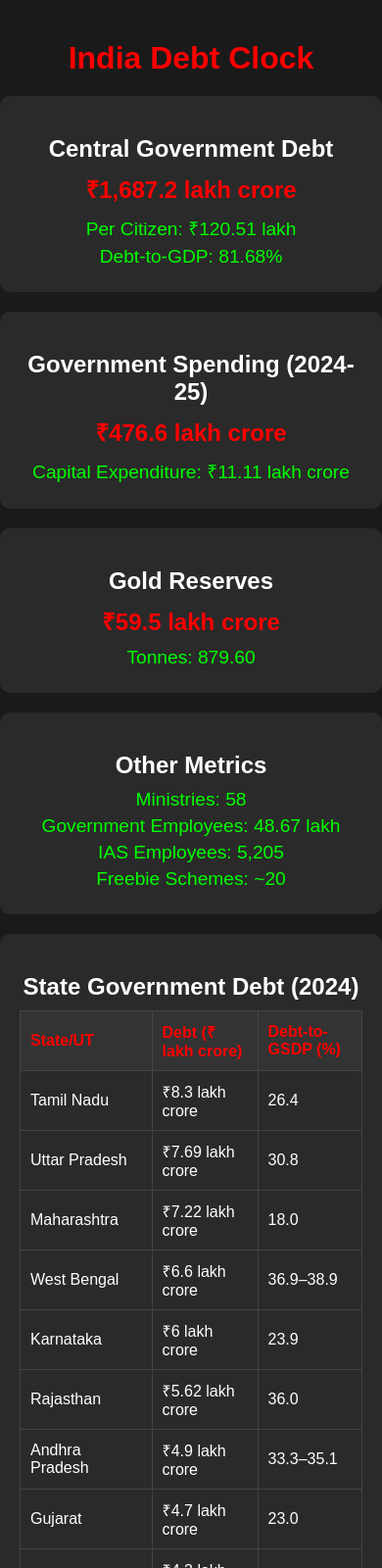
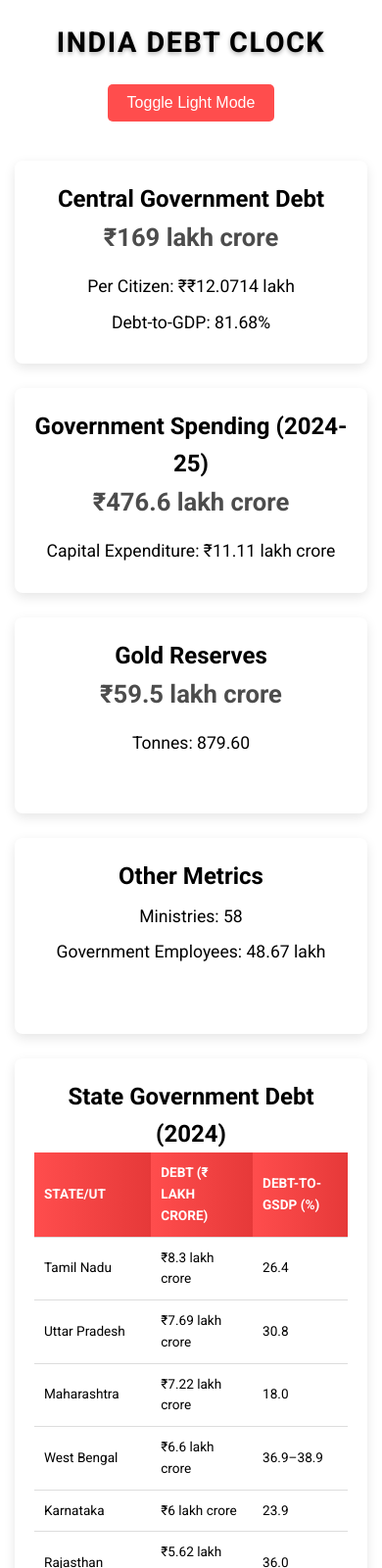
Before and after one commit to anish610/IndiaDebtClock.in, a plain HTML site: page index.html in a window 390 px wide. Shown: the top 1600 px of the page at 98% size. Drawn offline with Linux system fonts and the light colour scheme.

Commit message:
Added new theme

```diff
--- a/index.html
+++ b/index.html
@@ -4,36 +4,36 @@
     <meta charset="UTF-8">
     <meta name="viewport" content="width=device-width, initial-scale=1.0">
     <title>India Debt Clock</title>
+    <link href="https://fonts.googleapis.com/css2?family=Roboto:wght@400;500;700&display=swap" rel="stylesheet">
     <link rel="stylesheet" href="styles.css">
 </head>
 <body>
     <div class="container">
         <h1>India Debt Clock</h1>
+        <button id="mode-toggle">Toggle Light Mode</button>
         <div class="dashboard">
-            <div class="section">
+            <div class="section metrics">
                 <h2>Central Government Debt</h2>
                 <div class="counter" id="central-debt">₹168.72 lakh crore</div>
                 <div class="sub-counter">Per Citizen: ₹<span id="per-citizen-debt">1.21 lakh</span></div>
                 <div class="sub-counter">Debt-to-GDP: <span id="debt-to-gdp">81.68%</span></div>
             </div>
-            <div class="section">
+            <div class="section metrics">
                 <h2>Government Spending (2024-25)</h2>
                 <div class="counter" id="total-spending">₹47.66 lakh crore</div>
                 <div class="sub-counter">Capital Expenditure: ₹<span id="capital-expenditure">11.11 lakh crore</span></div>
             </div>
-            <div class="section">
+            <div class="section metrics">
                 <h2>Gold Reserves</h2>
                 <div class="counter" id="gold-value">₹5.95 lakh crore</div>
                 <div class="sub-counter">Tonnes: <span id="gold-tonnes">879.60</span></div>
             </div>
-            <div class="section">
+            <div class="section metrics">
                 <h2>Other Metrics</h2>
                 <div class="sub-counter">Ministries: <span id="ministries">58</span></div>
                 <div class="sub-counter">Government Employees: <span id="employees">48.67 lakh</span></div>
-                <div class="sub-counter">IAS Employees: <span id="ias-employees">5,205</span></div>
-                <div class="sub-counter">Freebie Schemes: <span id="freebie-schemes">~20</span></div>
             </div>
-            <div class="section">
+            <div class="section table-section">
                 <h2>State Government Debt (2024)</h2>
                 <table id="state-debt-table">
                     <thead>
--- a/script.js
+++ b/script.js
@@ -27,34 +27,30 @@ const stateDebtData = [
     { state: "Total State Debt", debt: 83.3, gsdp: "N/A" }
 ];
 
-// Initial values (in ₹ crore for easier calculation)
-let centralDebt = 168720000; // ₹168.72 lakh crore
-let totalSpending = 47660000; // ₹47.66 lakh crore
-let goldValue = 5950000; // ₹5.95 lakh crore
-let perCitizenDebt = 121000; // ₹1.21 lakh
 
-// Daily increase estimates
-const dailyDebtIncrease = 4383; // ₹4,383 crore/day (based on fiscal deficit)
-const dailySpendingIncrease = 13057; // ₹13,057 crore/day (₹47.66 lakh crore ÷ 365)
+let centralDebt = 16900000; // Example: ₹169 lakh crore (update as needed)
+let totalSpending = 47660000;
+let goldValue = 5950000;
+let population = 1400; // in millions
+let perCitizenDebt = centralDebt / population;
+const dailyDebtIncrease = 4383;
+const dailySpendingIncrease = 13057;
 
-// Format numbers to Indian system (e.g., 1,23,45,678)
-function formatIndianNumber(value) {
-    return value.toLocaleString('en-IN', { maximumFractionDigits: 2 });
+function formatIndianNumber(value, fractionDigits = 2) {
+    return value.toLocaleString('en-IN', { maximumFractionDigits: fractionDigits });
 }
 
-// Update counters
 function updateCounters() {
-    centralDebt += dailyDebtIncrease / (24 * 3600); // Per second increase
-    totalSpending += dailySpendingIncrease / (24 * 3600); // Per second increase
-    perCitizenDebt = centralDebt / 1400; // Per million population (1.4 billion)
+    centralDebt += dailyDebtIncrease / (24 * 3600);
+    totalSpending += dailySpendingIncrease / (24 * 3600);
+    perCitizenDebt = centralDebt / 1400;
 
-    document.getElementById('central-debt').textContent = `₹${formatIndianNumber(centralDebt / 100000)} lakh crore`;
-    document.getElementById('per-citizen-debt').textContent = `${formatIndianNumber(perCitizenDebt / 1000)} lakh`;
-    document.getElementById('total-spending').textContent = `₹${formatIndianNumber(totalSpending / 100000)} lakh crore`;
-    document.getElementById('gold-value').textContent = `₹${formatIndianNumber(goldValue / 100000)} lakh crore`;
+    document.getElementById('central-debt').textContent = `₹${formatIndianNumber(centralDebt / 100000, 4)} lakh crore`;
+    document.getElementById('per-citizen-debt').textContent = `₹${formatIndianNumber(perCitizenDebt / 1000, 4)} lakh`;
+    document.getElementById('total-spending').textContent = `₹${formatIndianNumber(totalSpending / 100000, 4)} lakh crore`;
+    document.getElementById('gold-value').textContent = `₹${formatIndianNumber(goldValue / 100000, 2)} lakh crore`;
 }
 
-// Populate state debt table
 function populateStateDebtTable() {
     const tbody = document.getElementById('state-debt-body');
     stateDebtData.forEach(data => {
@@ -68,9 +64,23 @@ function populateStateDebtTable() {
     });
 }
 
+// Mode Toggle Functionality
+document.getElementById('mode-toggle').addEventListener('click', () => {
+    const body = document.body;
+    if (body.classList.contains('dark-mode')) {
+        body.classList.remove('dark-mode');
+        body.classList.add('light-mode');
+        document.getElementById('mode-toggle').textContent = 'Toggle Dark Mode';
+    } else {
+        body.classList.remove('light-mode');
+        body.classList.add('dark-mode');
+        document.getElementById('mode-toggle').textContent = 'Toggle Light Mode';
+    }
+});
+
 // Initialize
 document.addEventListener('DOMContentLoaded', () => {
     populateStateDebtTable();
     updateCounters();
-    setInterval(updateCounters, 1000); // Update every second
+    setInterval(updateCounters, 1000);
 });
--- a/styles.css
+++ b/styles.css
@@ -1,95 +1,273 @@
-body {
-    background-color: #1a1a1a;
-    color: #fff;
-    font-family: Arial, sans-serif;
+/* General Reset and Base Styles */
+* {
     margin: 0;
     padding: 0;
+    box-sizing: border-box;
 }
 
-.container {
-    max-width: 1200px;
-    margin: 0 auto;
-    padding: 20px;
-    text-align: center;
+body {
+    font-family: 'Roboto', 'Arial', sans-serif;
+    line-height: 1.6;
+    transition: background-color 0.3s, color 0.3s;
+    min-height: 100vh;
+    display: flex;
+    flex-direction: column;
 }
 
-h1 {
-    font-size: 2.5em;
-    color: #f00;
-    margin-bottom: 20px;
+body.dark-mode {
+    background-color: #1a1a1a;
+    color: #ffffff;
 }
 
-.dashboard {
-    display: flex;
-    flex-wrap: wrap;
-    justify-content: center;
-    gap: 20px;
+body.light-mode {
+    background-color: #f5f5f5;
+    color: #333333;
 }
 
-.section {
-    background-color: #2a2a2a;
-    padding: 20px;
-    border-radius: 10px;
+/* Container */
+.container {
+    max-width: 1400px;
+    margin: 0 auto;
+    padding: 30px 20px;
+    text-align: center;
     flex: 1;
-    min-width: 300px;
-    max-width: 400px;
 }
 
-h2 {
-    font-size: 1.5em;
-    margin-bottom: 10px;
+/* Mode Toggle */
+#mode-toggle {
+    padding: 10px 20px;
+    font-size: 1rem;
+    background-color: #ff4d4d;
     color: #fff;
+    border: none;
+    border-radius: 5px;
+    cursor: pointer;
+    margin-bottom: 20px;
+    transition: background-color 0.3s;
 }
 
+#mode-toggle:hover {
+    background-color: #e63939;
+}
+
+body.light-mode #mode-toggle {
+    background-color: #4caf50;
+}
+
+body.light-mode #mode-toggle:hover {
+    background-color: #45a049;
+}
+
+/* Headings */
+h1 {
+    font-size: 3rem;
+    margin-bottom: 20px;
+    text-transform: uppercase;
+    letter-spacing: 1.5px;
+    text-shadow: 0 2px 4px rgba(0, 0, 0, 0.3);
+}
+
+body.dark-mode h1 {
+    color: #ff4d4d;
+}
+
+body.light-mode h1 {
+    color: #e63939;
+}
+
+/* Dashboard Layout */
+.dashboard {
+    display: grid;
+    grid-template-columns: 1fr 1.5fr;
+    gap: 25px;
+    padding: 20px 0;
+}
+
+@media (max-width: 768px) {
+    .dashboard {
+        grid-template-columns: 1fr;
+    }
+}
+
+/* Section Styles */
+.section {
+    padding: 20px;
+    border-radius: 8px;
+    box-shadow: 0 4px 12px rgba(0, 0, 0, 0.1);
+    transition: transform 0.3s ease;
+}
+
+body.dark-mode .section {
+    background-color: #2a2a2a;
+}
+
+body.light-mode .section {
+    background-color: #ffffff;
+}
+
+.metrics:hover, .table-section:hover {
+    transform: translateY(-5px);
+}
+
+.metrics {
+    min-height: 200px;
+}
+
+.table-section {
+    overflow-x: auto;
+}
+
+/* Counters and Sub-Counters */
 .counter {
-    font-size: 2em;
-    color: #f00;
-    font-weight: bold;
-    margin-bottom: 10px;
+    font-size: 2.2rem;
+    font-weight: 700;
+    margin-bottom: 15px;
+    animation: pulse 2s infinite;
+}
+
+body.dark-mode .counter {
+    color: #ff4d4d;
+}
+
+body.light-mode .counter {
+    color: #e63939;
 }
 
 .sub-counter {
-    font-size: 1.2em;
-    color: #0f0;
-    margin: 5px 0;
+    font-size: 1.3rem;
+    margin: 8px 0;
 }
 
+body.dark-mode .sub-counter {
+    color: #4caf50;
+}
+
+body.light-mode .sub-counter {
+    color: #388e3c;
+}
+
+/* Table Styles */
 table {
     width: 100%;
     border-collapse: collapse;
-    margin-top: 10px;
+    border-spacing: 0;
+    background: transparent;
+}
+
+body.dark-mode table {
+    background: #2a2a2a;
+}
+
+body.light-mode table {
+    background: #ffffff;
 }
 
 th, td {
-    border: 1px solid #444;
-    padding: 10px;
+    padding: 12px 15px;
     text-align: left;
+    border-bottom: 1px solid #ddd;
+}
+
+body.dark-mode th, body.dark-mode td {
+    border-color: #444;
+}
+
+body.light-mode th, body.light-mode td {
+    border-color: #ddd;
 }
 
 th {
-    background-color: #333;
-    color: #f00;
+    background: linear-gradient(to right, #ff4d4d, #e63939);
+    color: #ffffff;
+    font-weight: 600;
+    text-transform: uppercase;
+    font-size: 0.95rem;
+}
+
+body.light-mode th {
+    background: linear-gradient(to right, #e63939, #cc3333);
 }
 
 td {
-    color: #fff;
+    font-size: 0.9rem;
 }
 
+tr:hover {
+    background-color: rgba(255, 255, 255, 0.1);
+}
+
+body.light-mode tr:hover {
+    background-color: rgba(0, 0, 0, 0.05);
+}
+
+/* Footer */
 footer {
-    margin-top: 20px;
-    font-size: 0.9em;
-    color: #aaa;
+    margin-top: 40px;
+    font-size: 0.85rem;
+    padding: 15px 0;
+    border-top: 1px solid #444;
+}
+
+body.dark-mode footer {
+    color: #888;
+    border-color: #444;
+}
+
+body.light-mode footer {
+    color: #666;
+    border-color: #ccc;
+}
+
+/* Animations */
+@keyframes pulse {
+    0%, 100% { opacity: 1; }
+    50% { opacity: 0.7; }
 }
 
 /* Responsive Design */
+@media (max-width: 1024px) {
+    .dashboard {
+        grid-template-columns: 1fr 1.2fr;
+    }
+}
+
 @media (max-width: 768px) {
+    .container {
+        padding: 20px 15px;
+    }
+
+    h1 {
+        font-size: 2rem;
+    }
+
+    .counter {
+        font-size: 1.8rem;
+    }
+
+    .sub-counter {
+        font-size: 1.1rem;
+    }
+
+    .dashboard {
+        grid-template-columns: 1fr;
+    }
+
     .section {
         min-width: 100%;
     }
+}
+
+@media (max-width: 480px) {
     h1 {
-        font-size: 2em;
+        font-size: 1.8rem;
     }
+
     .counter {
-        font-size: 1.5em;
+        font-size: 1.6rem;
+    }
+
+    th, td {
+        padding: 10px;
+        font-size: 0.85rem;
     }
 }
```
